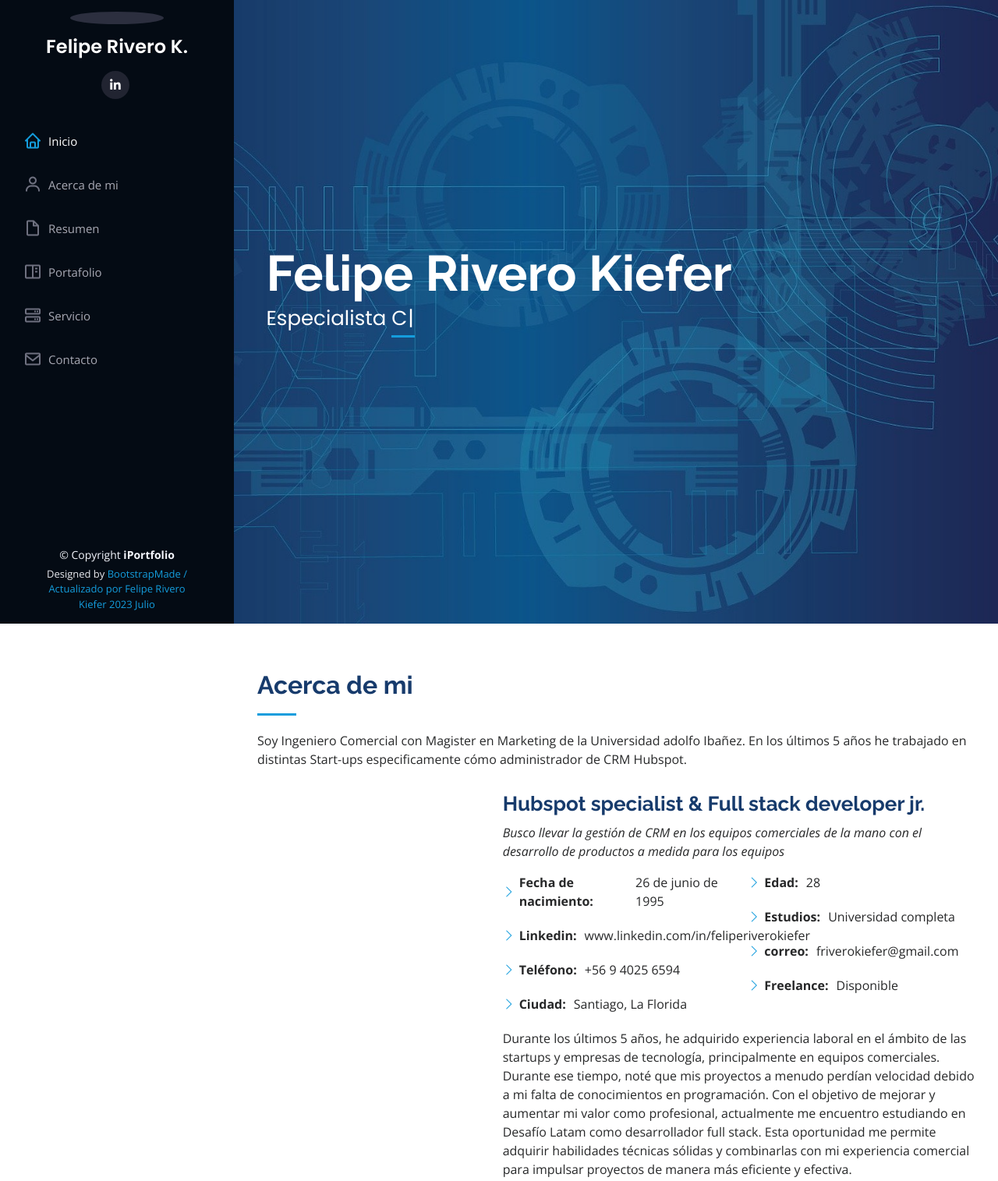
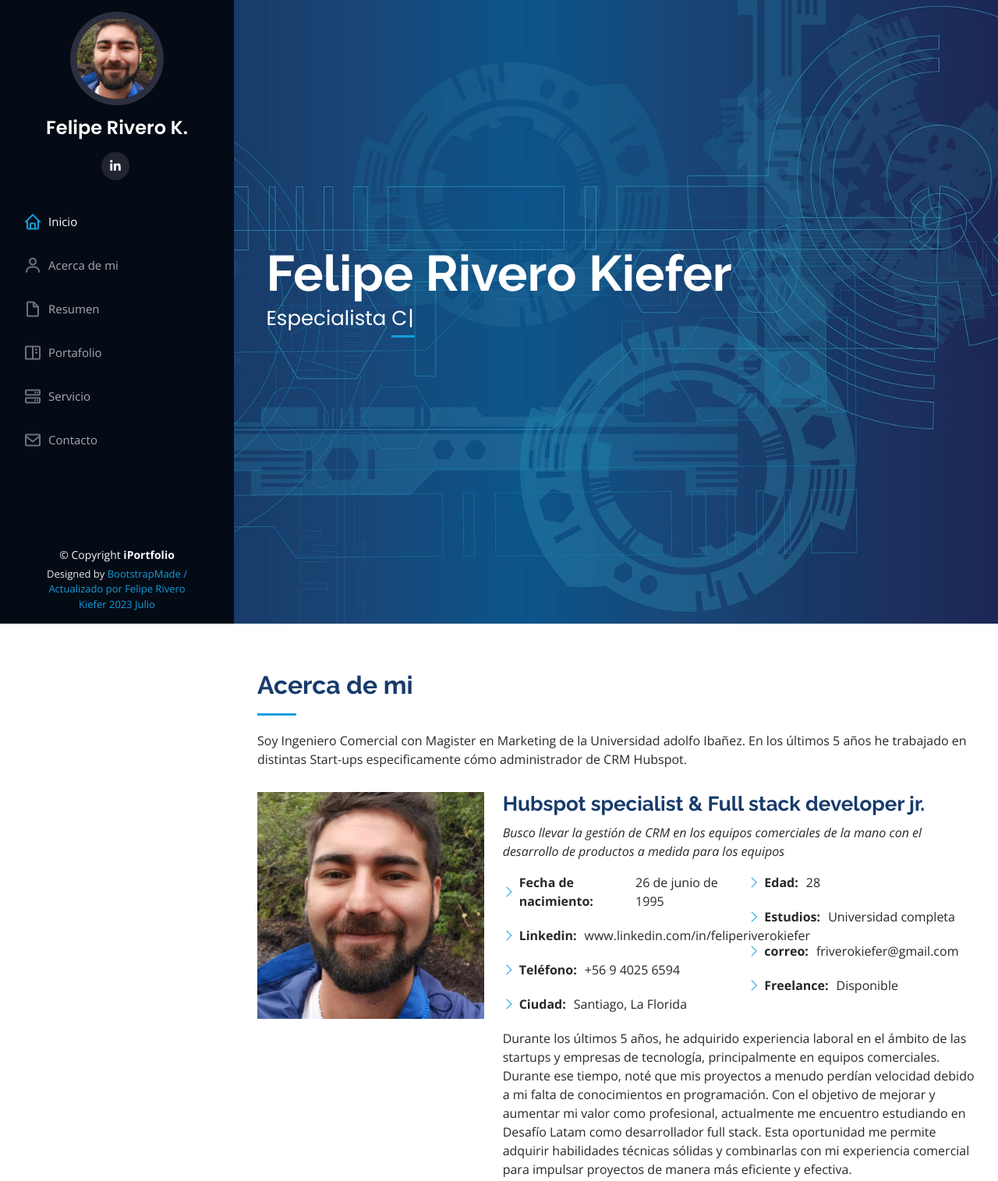
Before and after one commit to friverokiefer/m1-desafiofinal-dl, a plain HTML site: page index.html in a window 1280 px wide. Shown: the top 1515 px of the page at 78% size. Drawn offline with nearby package versions, Linux system fonts and the light colour scheme; the site is published under a folder, as on GitHub Pages, so addresses that start at the root find nothing.

Commit message:
ajusté el código para las fotos de perfil

```diff
--- a/index.html
+++ b/index.html
@@ -63,7 +63,7 @@
         <div class="d-flex flex-column">
             <div class="profile">
             <img
-                src="/assets/img/perfil-foto-felipe.png"
+                src="assets/img/perfil-foto-felipe.png"
                 alt=""
                 class="img-fluid rounded-circle"
           />
@@ -143,7 +143,7 @@
 
           <div class="row">
             <div class="col-lg-4" data-aos="fade-right">
-              <img src="/assets/img/perfil-foto-felipe.png" class="img-fluid" alt="" />
+              <img src="assets/img/perfil-foto-felipe.png" class="img-fluid" alt="" />
             </div>
             <div class="col-lg-8 pt-4 pt-lg-0 content" data-aos="fade-left">
               <h3>Hubspot specialist &amp; Full stack developer jr.</h3>
```
